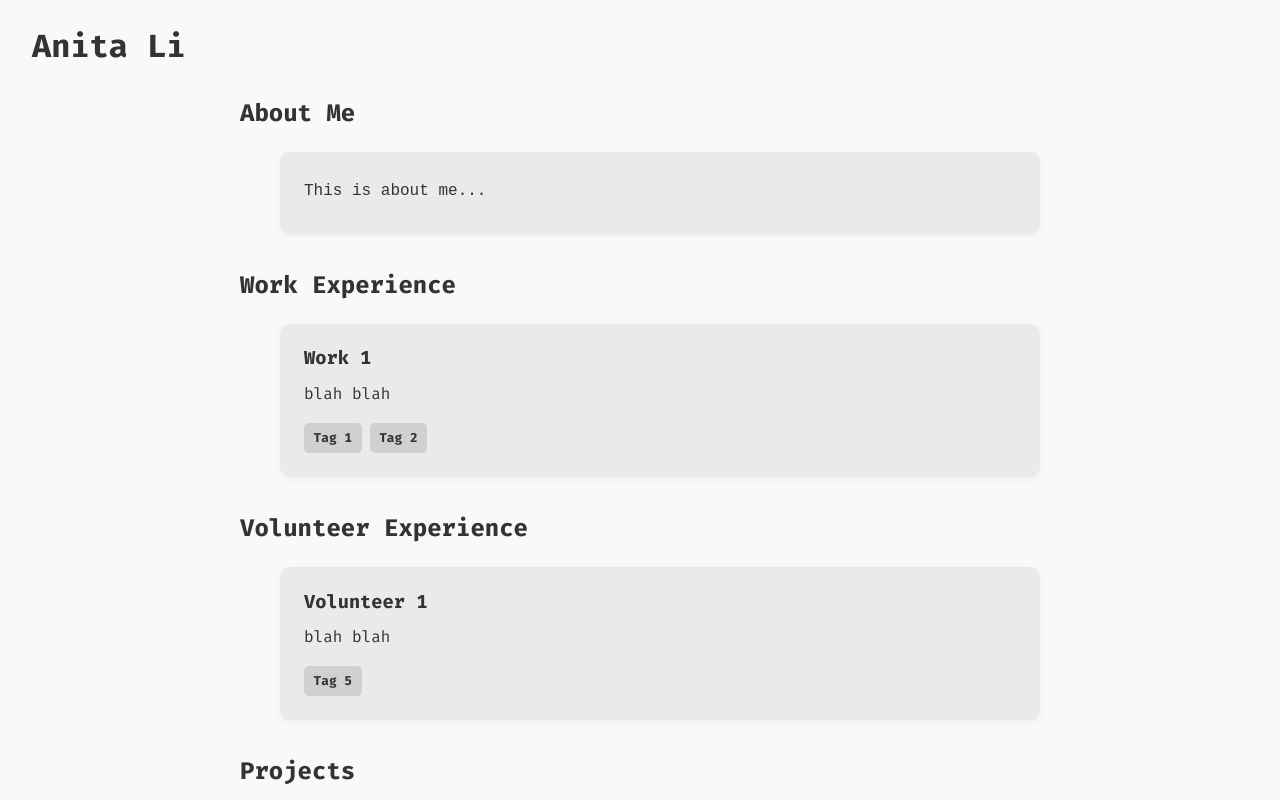
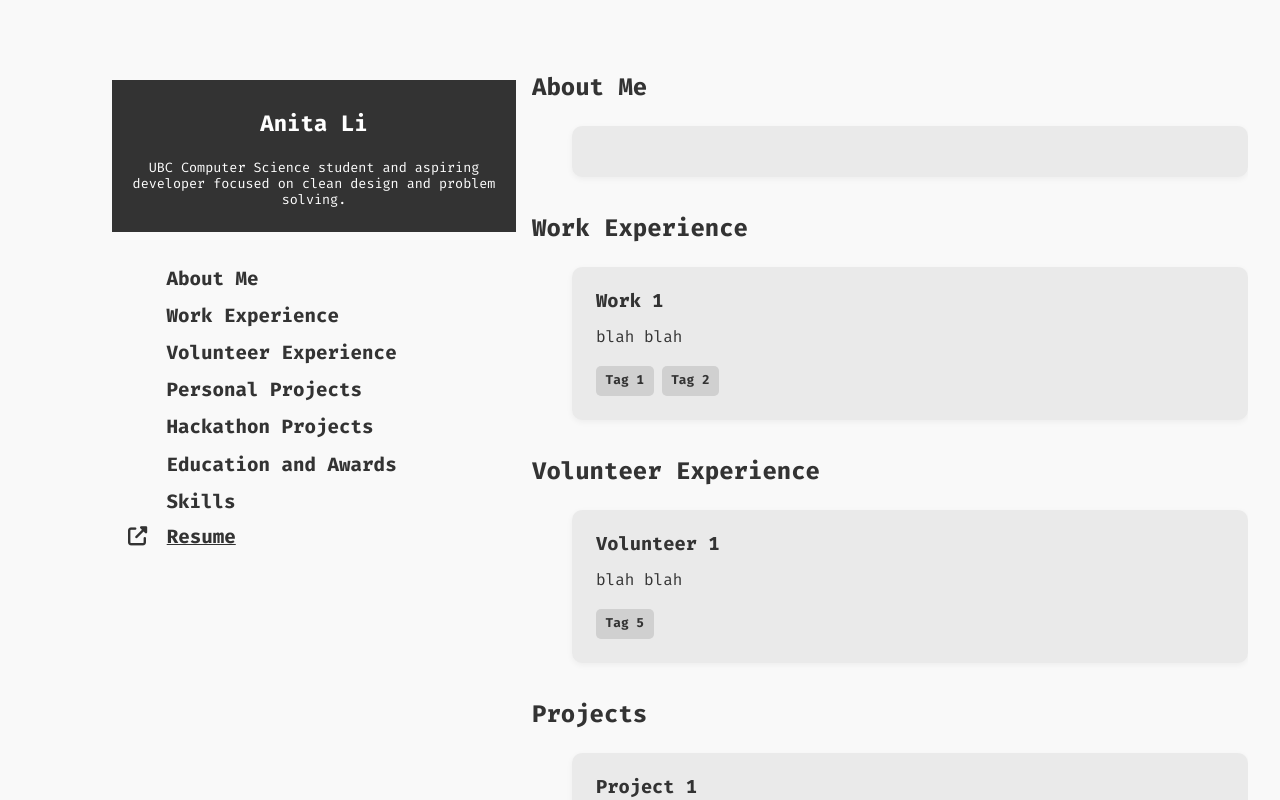
Before and after one commit to anitalidev/AnitasWebsite, a React (Vite) app in the folder frontend/: page /education in a window 1280 px wide. Shown: the top 800 px of the page. Built offline with nearby package versions, Linux system fonts and the light colour scheme; the HTML template or start-up script is replaced by a standard one.

Commit message:
Add navigation to website

```diff
--- a/frontend/src/App.jsx
+++ b/frontend/src/App.jsx
@@ -1,25 +1,66 @@
 import Experiences from './sections/Experiences.jsx'
 import Projects from './sections/Projects.jsx'
 import About from './sections/About.jsx'
+import NavigationItem from "./components/NavigationItem.jsx";
+import { useRef } from "react";
 
 export default function App() {
+    const navs = {
+        'about' : {sectionRef: useRef(null), label: 'About Me'},
+        'wexperience' : {sectionRef: useRef(null), label: 'Work Experience'},
+        'vexperience' : {sectionRef: useRef(null), label: 'Volunteer Experience'},
+        'projects' : {sectionRef: useRef(null), label: 'Personal Projects'},
+        'hackathons' : {sectionRef: useRef(null), label: 'Hackathon Projects'},
+        'eduAndAwards' : {sectionRef: useRef(null), label: 'Education and Awards'},
+        'skills' : {sectionRef: useRef(null), label: 'Skills'},
+    }
+    const mainContent = useRef(null)
+
     return (
         <>
-            <h1>Anita Li</h1>
-            <About id ='about' title='About Me' content='This is about me...'/>
-            <Experiences id ='wexperience' title='Work Experience' experiences={[
-                { title: "Work 1", description: 'blah blah', tags: ['Tag 1', 'Tag 2'] }
-            ]}/>
-            <Experiences id ='vexperience' title='Volunteer Experience' experiences={[
-                { title: "Volunteer 1", description: 'blah blah', tags: ['Tag 5'] }
-            ]}/>
-            <Projects id ='projects' title='Projects' projects={[
-                { title: "Project 1", description: 'blah blah', tags: ['Tag 3', 'Tag 4'] }
-            ]}/>
-            <Projects id ='hackathons' title='Hackathons' projects={[
-                { title: "Hackathon Project 1", description: 'blah', tags: ['Tag 4', 'Tag 7', 'Tag 6'] }
-            ]}/>
-            <About id ='Education and Awards' title='Education and Awards' content='stuff'/>
+            <div className="page-wrapper">
+                <div className='layout'>
+                    <aside className="sidebar">
+                        <div className="hero">
+                            <header>Anita Li</header>
+                            <span className="small-text">UBC Computer Science student and aspiring developer focused on clean design and problem solving.</span>
+                        </div>
+                        <nav>
+                            <NavigationItem containerRef={mainContent} {...navs['about']}/>
+                            <NavigationItem containerRef={mainContent} {...navs['wexperience']}/>
+                            <NavigationItem containerRef={mainContent} {...navs['vexperience']}/>
+                            <NavigationItem containerRef={mainContent} {...navs['projects']}/>
+                            <NavigationItem containerRef={mainContent} {...navs['hackathons']}/>
+                            <NavigationItem containerRef={mainContent} {...navs['eduAndAwards']}/>
+                            <NavigationItem containerRef={mainContent} {...navs['skills']}/>
+                        </nav>
+
+                        <div className="resume-download">
+                            <a href="resources/Resume_AnitaLi.pdf" target="_blank" rel="noopener">
+                                <button>
+                                    <i className="fas fa-external-link-alt"></i> <u>Resume</u>
+                                </button>
+                            </a>
+                        </div>
+                    </aside>
+                    <div className='main-content' ref={mainContent}>
+                        <About id='about' aboutRef={ navs['about'].sectionRef } title='About Me' content='This is about me...' />
+                        <Experiences id='wexperience' expRef={ navs['wexperience'].sectionRef } title='Work Experience' experiences={[
+                            {title: "Work 1", description: 'blah blah', tags: ['Tag 1', 'Tag 2']}
+                        ]}/>
+                        <Experiences id='vexperience' expRef={ navs['vexperience'].sectionRef } title='Volunteer Experience' experiences={[
+                            {title: "Volunteer 1", description: 'blah blah', tags: ['Tag 5']}
+                        ]}/>
+                        <Projects id='projects' projRef={ navs['projects'].sectionRef } title='Projects' projects={[
+                            {title: "Project 1", description: 'blah blah', tags: ['Tag 3', 'Tag 4']}
+                        ]}/>
+                        <Projects id='hackathons' projRef={ navs['hackathons'].sectionRef } title='Hackathons' projects={[
+                            {title: "Hackathon Project 1", description: 'blah', tags: ['Tag 4', 'Tag 7', 'Tag 6']}
+                        ]}/>
+                        <About id='eduAndAwards' aboutRef={ navs['eduAndAwards'].sectionRef } title='Education and Awards' content = 'stuff...' />
+                    </div>
+                </div>
+            </div>
         </>
     )
 }
--- /dev/null
+++ b/frontend/src/components/NavigationItem.jsx
@@ -0,0 +1,9 @@
+const offset = 70
+function navigate(ref, container) {
+    const y = ref.current.offsetTop - container.offsetTop - offset
+    container.scrollTo({ top: y, behavior: 'smooth' })
+}
+
+export default function NavigationItem({ sectionRef, containerRef, label }) {
+    return <a onClick={ () => navigate(sectionRef, containerRef.current) }> { label } </a>
+}
--- a/frontend/src/sections/About.jsx
+++ b/frontend/src/sections/About.jsx
@@ -1,10 +1,10 @@
-export default function About({ id, title, content }) {
+export default function About({ aboutRef, id, title, children }) {
     return (
         <section id={ id }>
-            <h2> { title } </h2>
+            <h2 ref={ aboutRef }> { title } </h2>
             <div class='about'>
                 <pre>
-                    { content }
+                    { children }
                 </pre>
             </div>
         </section>
--- a/frontend/src/sections/Experiences.jsx
+++ b/frontend/src/sections/Experiences.jsx
@@ -1,9 +1,9 @@
 import ExperienceCard from "../components/ExperienceCard.jsx";
 
-export default function Experiences({ id, title, experiences }) {
+export default function Experiences({ id, expRef, title, experiences }) {
     return (
         <section id={ id }>
-            <h2> { title } </h2>
+            <h2 ref={expRef}> { title } </h2>
             <ul>
                 {
                     experiences.map(
--- a/frontend/src/sections/Projects.jsx
+++ b/frontend/src/sections/Projects.jsx
@@ -1,9 +1,9 @@
 import ProjectCard from "../components/ProjectCard.jsx";
 
-export default function Projects({ id, title, projects }) {
+export default function Projects({ id, projRef, title, projects }) {
     return (
         <section id={ id }>
-            <h2> { title } </h2>
+            <h2 ref={projRef}> { title } </h2>
             <ul>
                 {
                     projects.map(
```
